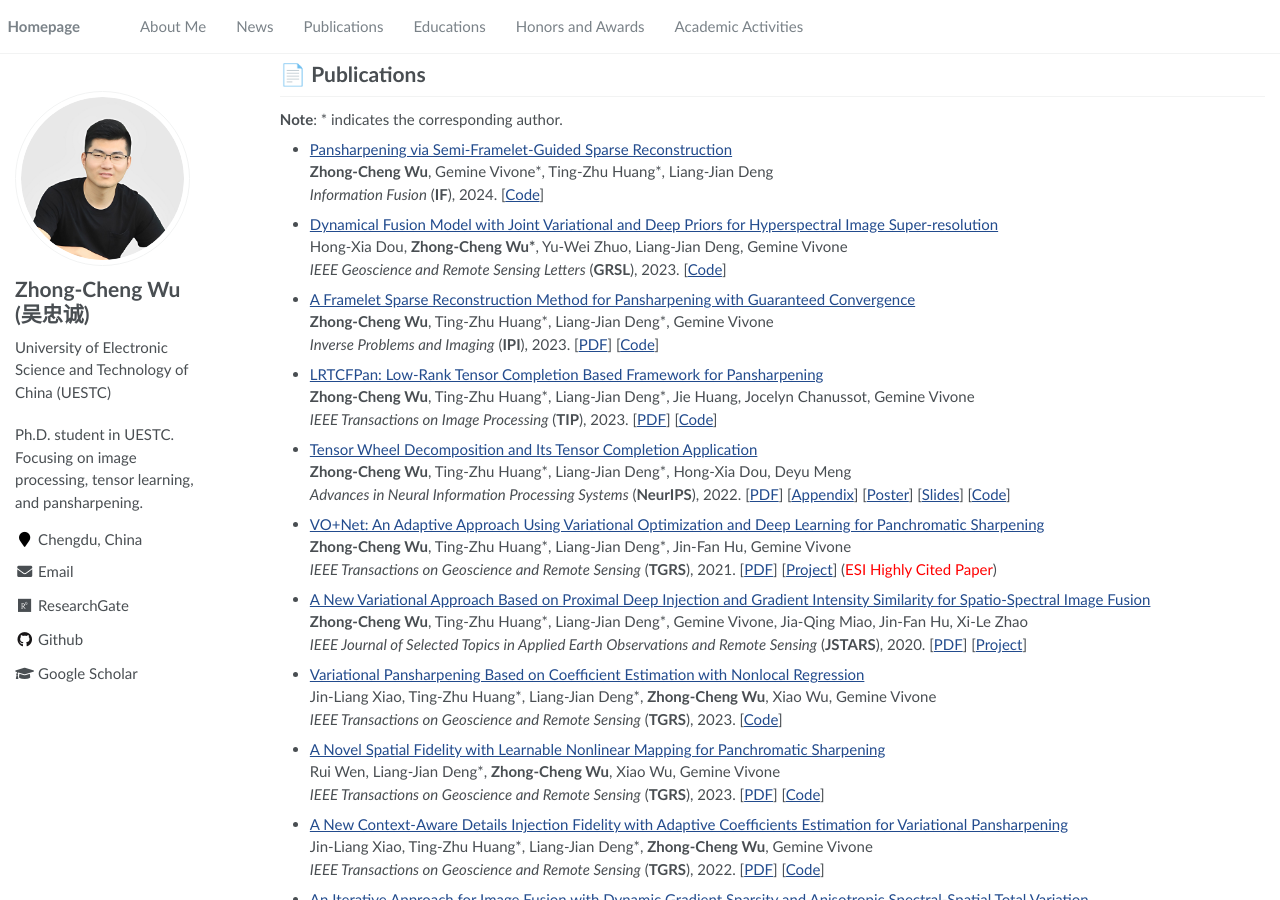
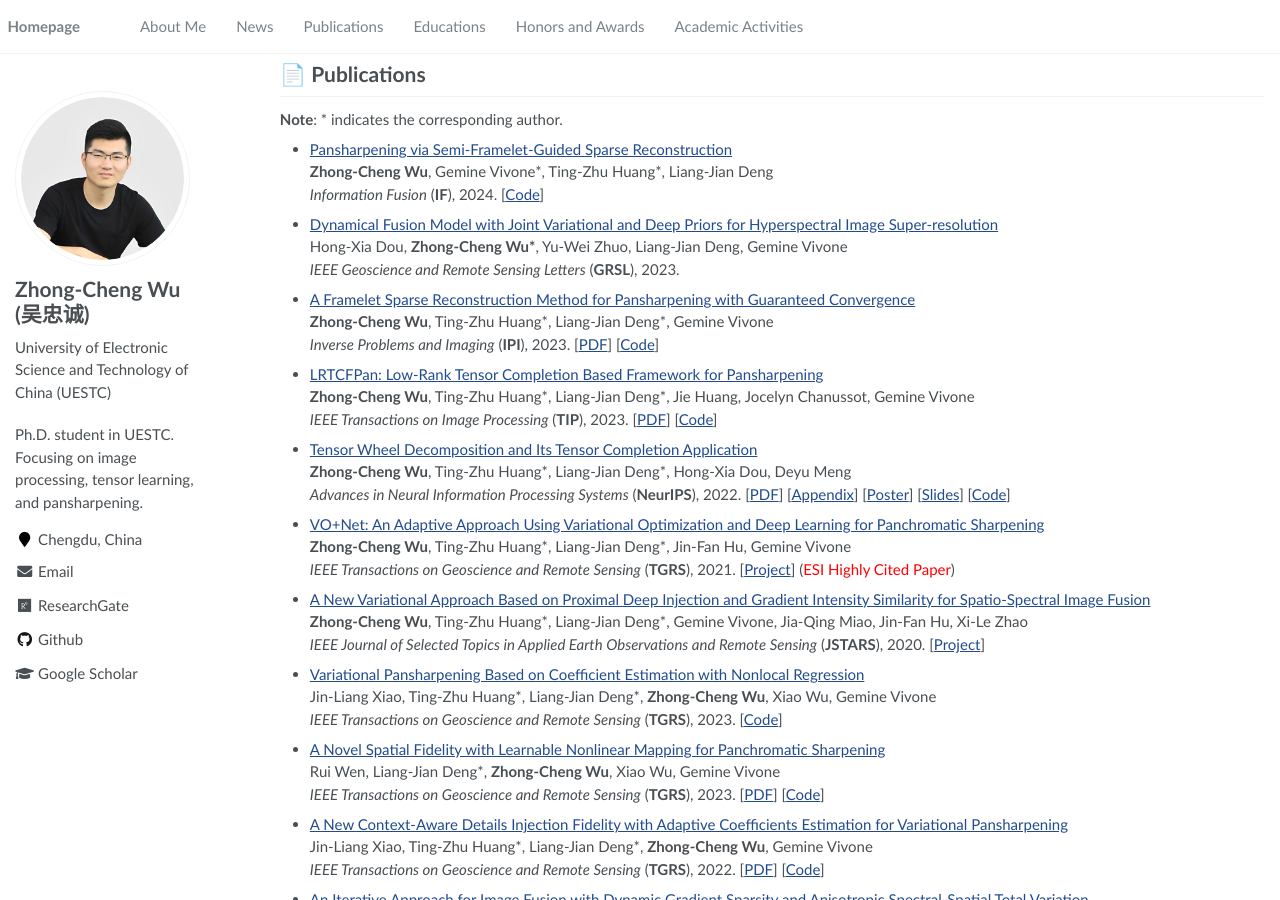
Before and after one commit to zhongchengwu/zhongchengwu.github.io, a Jekyll site: the page built from _pages/about.md, in a window 1280 px wide and 900 px high, scrolled down 262 px. Built offline with Jekyll 4.4.1, drawn with Linux system fonts in a browser that asks for light colours.

Commit message:
Update about.md

```diff
--- a/_pages/about.md
+++ b/_pages/about.md
@@ -37,7 +37,7 @@ E-mail: <wuzhch97@163.com> &emsp;
 
 - [Dynamical Fusion Model with Joint Variational and Deep Priors for Hyperspectral Image Super-resolution](https://ieeexplore.ieee.org/document/10156889) <br>
   Hong-Xia Dou, <b>Zhong-Cheng Wu\*</b>, Yu-Wei Zhuo, Liang-Jian Deng, Gemine Vivone <br>
-  *IEEE Geoscience and Remote Sensing Letters* (<b>GRSL</b>), 2023. [[Code](https://zhongchengwu.github.io/_pages/unavailable.html)]
+  *IEEE Geoscience and Remote Sensing Letters* (<b>GRSL</b>), 2023.
 
 - [A Framelet Sparse Reconstruction Method for Pansharpening with Guaranteed Convergence](https://www.aimsciences.org/article/doi/10.3934/ipi.2023016) <br>
   <b>Zhong-Cheng Wu</b>, Ting-Zhu Huang\*, Liang-Jian Deng\*, Gemine Vivone <br>
@@ -53,11 +53,11 @@ E-mail: <wuzhch97@163.com> &emsp;
 
 - [VO+Net: An Adaptive Approach Using Variational Optimization and Deep Learning for Panchromatic Sharpening](https://ieeexplore.ieee.org/abstract/document/9387460) <br>
   <b>Zhong-Cheng Wu</b>, Ting-Zhu Huang\*, Liang-Jian Deng\*, Jin-Fan Hu, Gemine Vivone <br>
-  *IEEE Transactions on Geoscience and Remote Sensing* (<b>TGRS</b>), 2021. [[PDF](https://liangjiandeng.github.io/papers/2021/VOFF.pdf)] [[Project](https://liangjiandeng.github.io/Projects_Res/VOFF_2021tgrs.html)] (<span style="color:red">ESI Highly Cited Paper</span>)
+  *IEEE Transactions on Geoscience and Remote Sensing* (<b>TGRS</b>), 2021. [[Project](https://liangjiandeng.github.io/Projects_Res/VOFF_2021tgrs.html)] (<span style="color:red">ESI Highly Cited Paper</span>)
 
 - [A New Variational Approach Based on Proximal Deep Injection and Gradient Intensity Similarity for Spatio-Spectral Image Fusion](https://ieeexplore.ieee.org/abstract/document/9220783) <br>
   <b>Zhong-Cheng Wu</b>, Ting-Zhu Huang\*, Liang-Jian Deng\*, Gemine Vivone, Jia-Qing Miao, Jin-Fan Hu, Xi-Le Zhao <br>
-  *IEEE Journal of Selected Topics in Applied Earth Observations and Remote Sensing* (<b>JSTARS</b>), 2020. [[PDF](https://liangjiandeng.github.io/papers/2020/dmpif_2020jstars.pdf)] [[Project](https://liangjiandeng.github.io/Projects_Res/DMPIF_2020jstars.html)]
+  *IEEE Journal of Selected Topics in Applied Earth Observations and Remote Sensing* (<b>JSTARS</b>), 2020. [[Project](https://liangjiandeng.github.io/Projects_Res/DMPIF_2020jstars.html)]
 
 - [Variational Pansharpening Based on Coefficient Estimation with Nonlocal Regression](https://ieeexplore.ieee.org/abstract/document/10218368) <br>
   Jin-Liang Xiao, Ting-Zhu Huang\*, Liang-Jian Deng\*, <b>Zhong-Cheng Wu</b>, Xiao Wu, Gemine Vivone <br>
```
